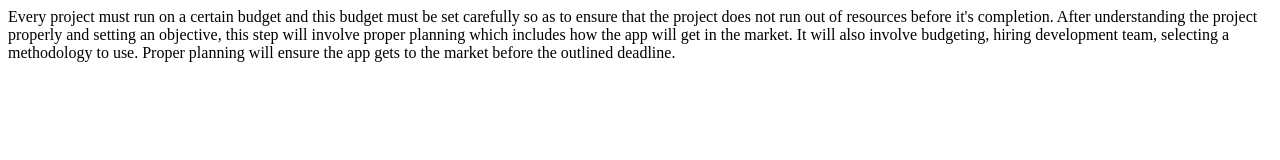
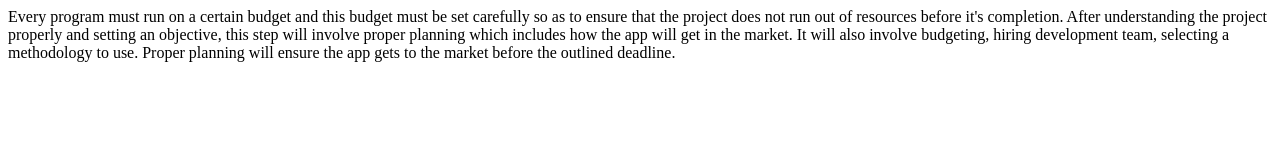
Before and after one commit to nic3holas/React, a plain HTML site: page index.html in a window 1280 px wide. Drawn offline with Linux system fonts and the light colour scheme.

Commit message:
update index text

```diff
--- a/index.html
+++ b/index.html
@@ -1,6 +1,6 @@
 <html>
     <body>
-        <p>Every project must run on a certain budget and this budget must be set carefully so as to ensure that the project does not run out of resources before it's completion.
+        <p>Every program must run on a certain budget and this budget must be set carefully so as to ensure that the project does not run out of resources before it's completion.
             After understanding the project properly and setting an objective, this step will involve proper planning which includes how the app will get in the market.
             It will also involve budgeting, hiring development team, selecting a methodology to use.
             Proper planning will ensure the app gets to the market before the outlined deadline.
```
